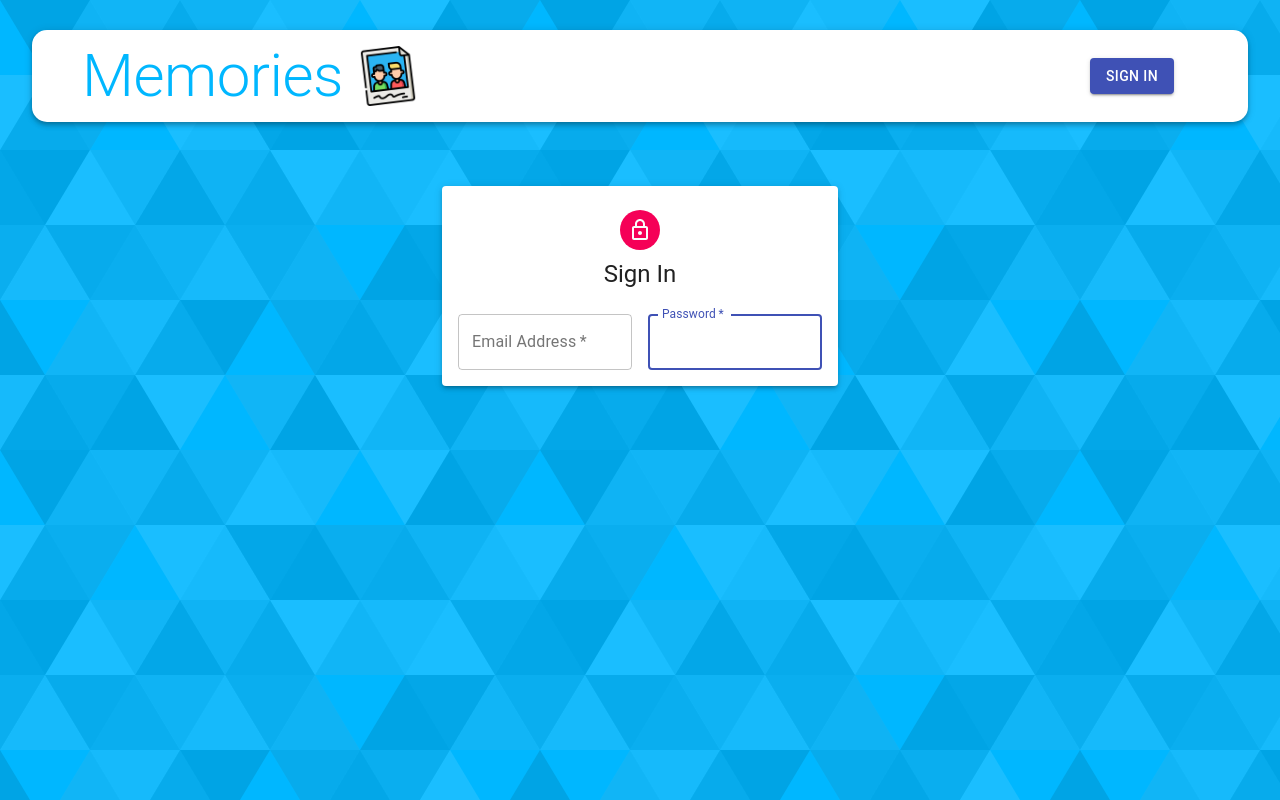
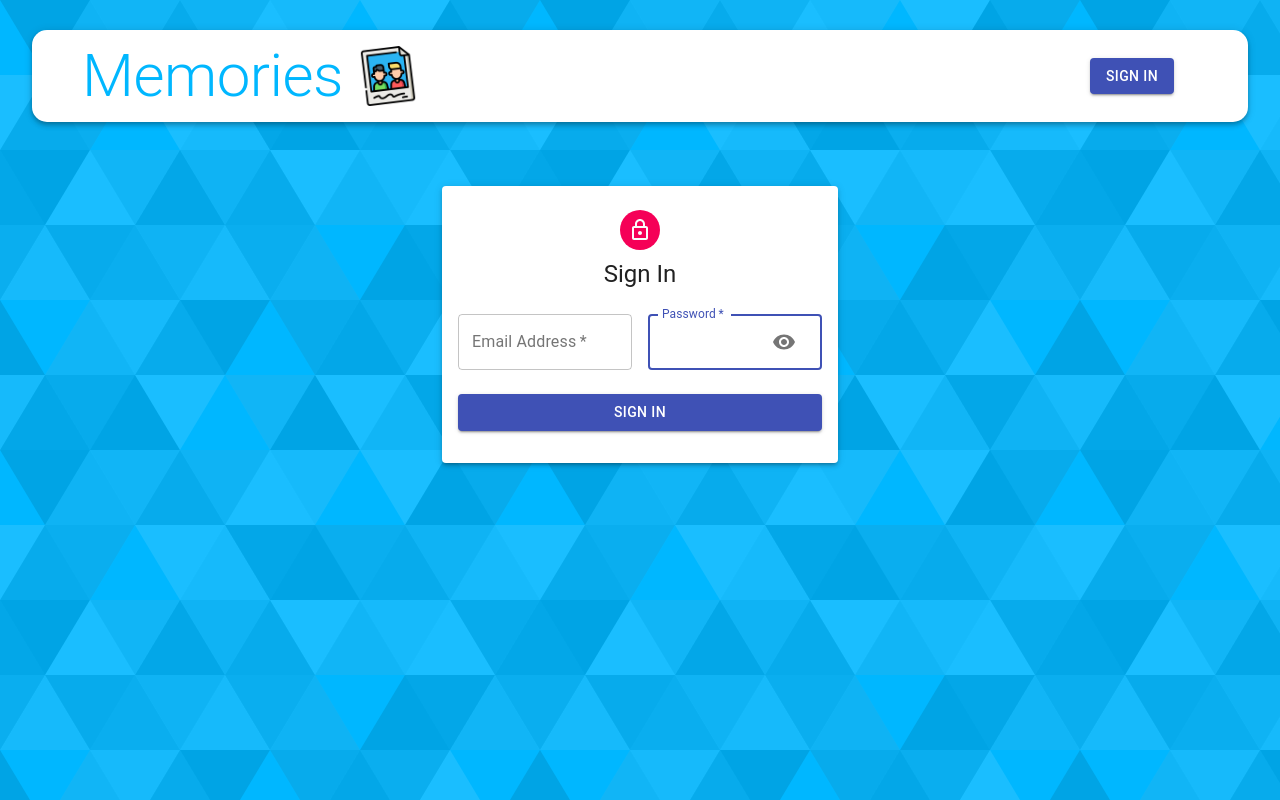
Before and after one commit to SyedAreebHussain1/Mern-Projects, a React (Create React App) app in the folder memories_project/client/: page /auth in a window 1280 px wide. Built offline with nearby package versions, Linux system fonts and the light colour scheme.

Commit message:
ui  changes

```diff
--- a/memories_project/client/src/components/Auth/Auth.js
+++ b/memories_project/client/src/components/Auth/Auth.js
@@ -25,7 +25,9 @@
         <Avatar className={classes.avatar}>
           <LockOutlinedIcon />
         </Avatar>
-        <Typography variant="h5">{isSignup ? "Sign Up" : "Sign In"}</Typography>
+        <Typography component="h1" variant="h5">
+          {isSignup ? "Sign Up" : "Sign In"}
+        </Typography>
         <form className={classes.form} onSubmit={handleSubmit}>
           <Grid container spacing={2}>
             {isSignup && (
@@ -35,7 +37,7 @@
                   name="firstName"
                   label="First Name"
                   handleChange={handleChange}
-                  endAdornment
+                //   endAdornment
                   autoFocus
                   half
                 />
@@ -44,8 +46,8 @@
                   name="lastName"
                   label="Last Name"
                   handleChange={handleChange}
-                  endAdornment
-                  autoFocus
+                //   endAdornment
+                //   autoFocus
                   half
                 />
               </>
@@ -55,7 +57,7 @@
               name="email"
               label="Email Address"
               handleChange={handleChange}
-              endAdornment
+            //   endAdornment
               autoFocus
               half
             />
@@ -70,9 +72,23 @@
               half
             />
             {isSignup && (
-              <Input name="confirmPassword" label="Repeat Password" />
+              <Input
+                name="confirmPassword"
+                label="Repeat Password"
+                handleChange={handleChange}
+                type="password"
+              />
             )}
           </Grid>
+          <Button
+            type="submit"
+            fullWidth
+            variant="contained"
+            color="primary"
+            className={classes.submit}
+          >
+            {isSignup ? "Sign Up" : "Sign In"}
+          </Button>
         </form>
       </Paper>
     </Container>
--- a/memories_project/client/src/components/Auth/Input.js
+++ b/memories_project/client/src/components/Auth/Input.js
@@ -11,7 +11,7 @@
   type,
   autoFocus,
   handleShowPassword,
-  endAdornment,
+//   endAdornment,
 }) => {
   return (
     <Grid item xs={12} sm={half ? 6 : 12}>
@@ -21,22 +21,22 @@
         variant="outlined"
         label={label}
         autoFocus={autoFocus}
+        fullWidth
         type={type}
+        required
         InputProps={
-          name === "password" ? (
-            // {
-            endAdornment
-          ) : (
-            <InputAdornment position="end">
-              <IconButton onClick={handleShowPassword}>
-                {type === "password" ? <Visibility /> : <VisibilityOff />}
-              </IconButton>
-            </InputAdornment>
-          )
+          name === "password"
+            ? {
+                endAdornment: (
+                  <InputAdornment position="end">
+                    <IconButton onClick={handleShowPassword}>
+                      {type === "password" ? <Visibility /> : <VisibilityOff />}
+                    </IconButton>
+                  </InputAdornment>
+                ),
+              }
+            : null
         }
-        // }
-        required
-        fullWidth
       />
     </Grid>
   );
```
